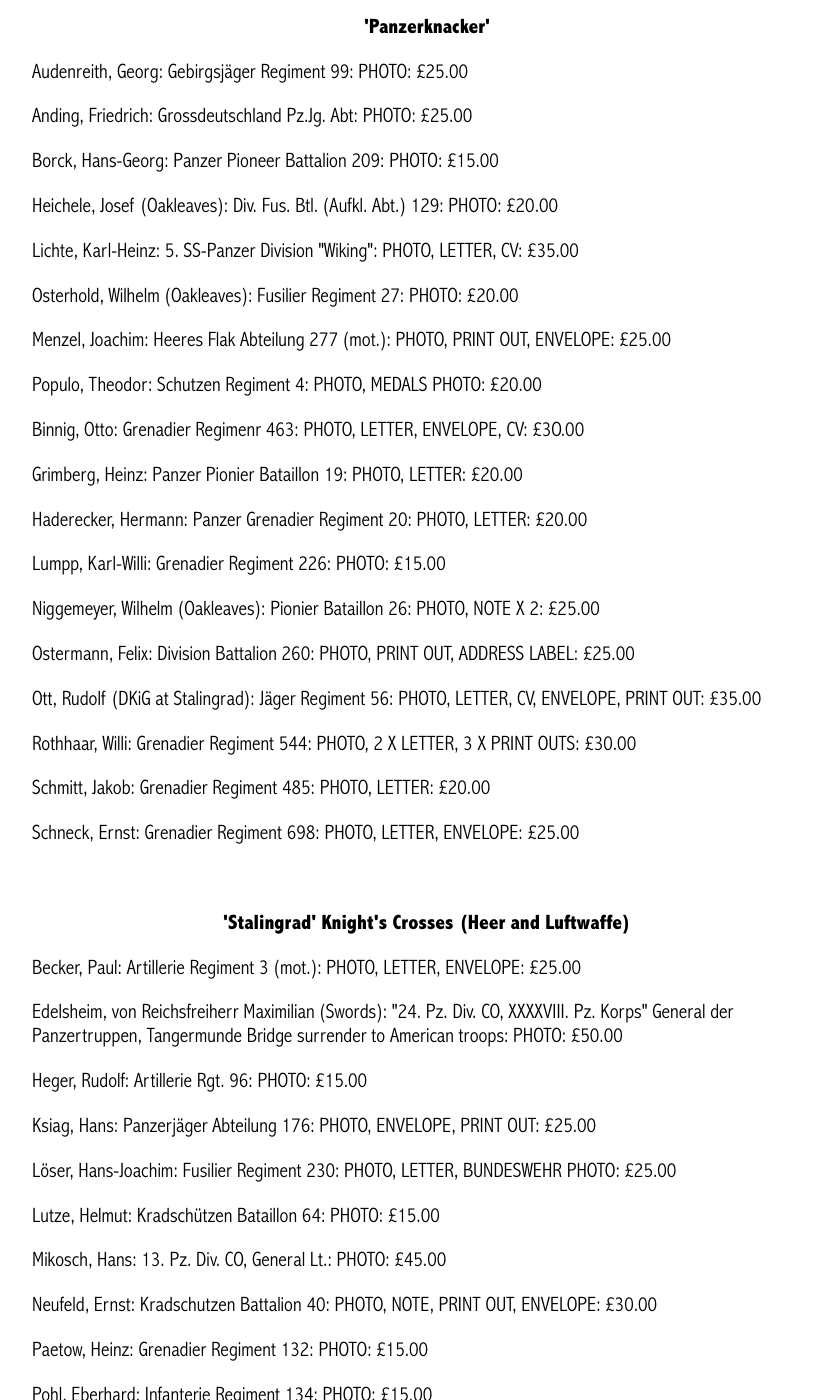
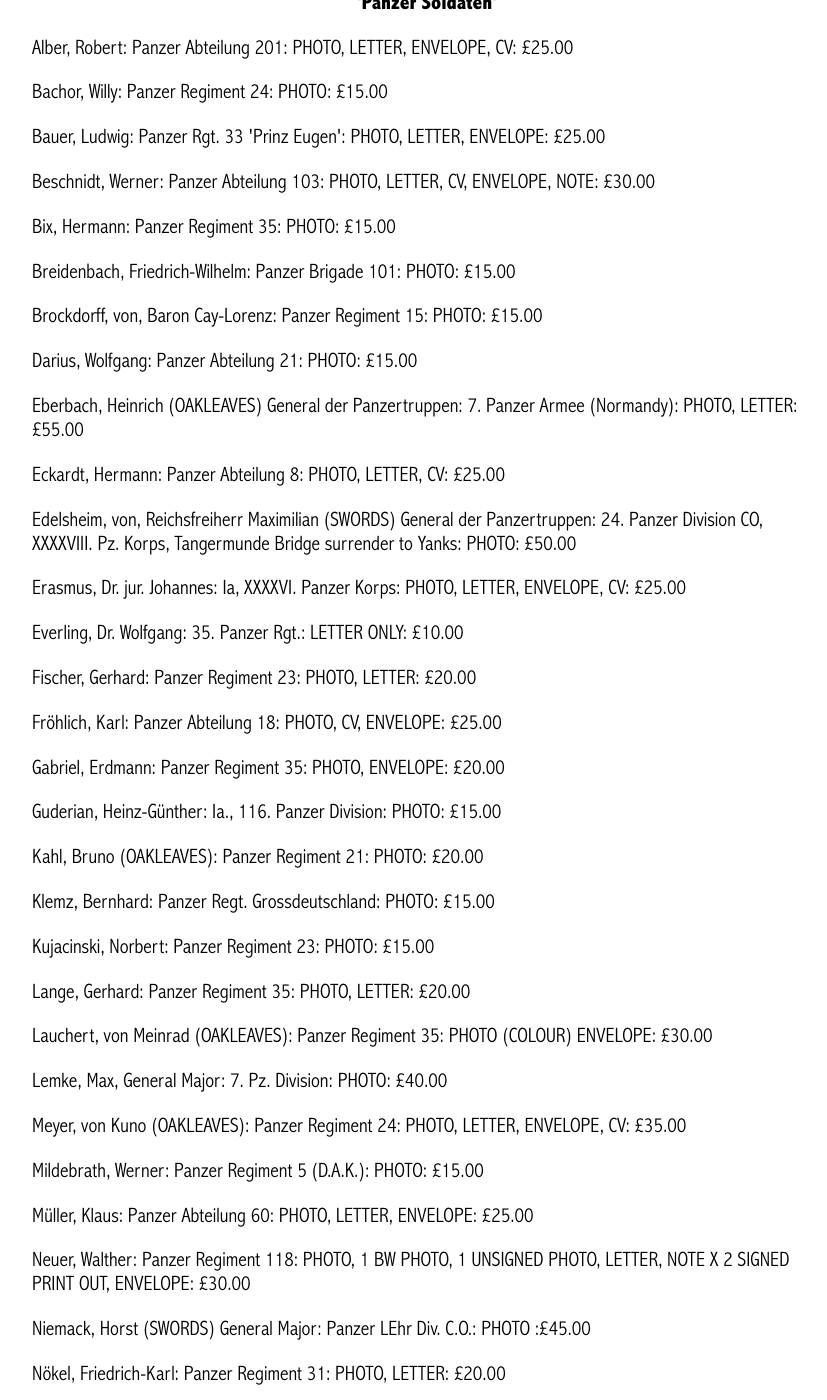
Before and after one commit to lahphotographs/lahphotographs.github.com, a Jekyll site: the page built from heer_photos.md, in a window 1280 px wide and 1400 px high, scrolled down 1821 px. Shown: the whole window, without its empty margins (213-1040 px from the left). Built offline with Jekyll 4.4.1, drawn with Linux system fonts in a browser that asks for light colours; some of the changed text lies outside the part shown.

Commit message:
Update heer_photos.md

```diff
--- a/heer_photos.md
+++ b/heer_photos.md
@@ -18,52 +18,57 @@ class: book_cover
 <img src="./assets/Carl Rodenburg.jpg"/>
 </p>
 <br />
-<p><b>Below is a selection of Heer Knight's Cross holder photographs currently for sale, this batch focusing on: Panzerknacker (Tank Destruction Badge holders) and Stalingrad related Knight's Crosses (Heer and Luftwaffe).</b></p>
+<p><b>Below is a selection of Heer Knight's Cross holder photographs currently for sale, this batch focusing on: HEER Panzermen.</b></p>
 <br />
-<p><b><center>'Panzerknacker'</center></b></p>
-<p>Audenreith,	Georg: Gebirgsjäger Regiment 99:  PHOTO: £25.00</p>
-<P>Anding,	Friedrich: Grossdeutschland Pz.Jg. Abt:	 PHOTO: £25.00</p>
-<p>Borck,	Hans-Georg: Panzer Pioneer Battalion 209:	PHOTO: £15.00</p>
-<p>Heichele,	Josef	(Oakleaves): Div. Fus. Btl. (Aufkl. Abt.) 129:	PHOTO: £20.00</p>
-<p>Lichte,	Karl-Heinz: 5. SS-Panzer Division "Wiking":	PHOTO, LETTER, CV: £35.00</p>
-<p>Osterhold,	Wilhelm	(Oakleaves): Fusilier Regiment 27:	PHOTO: £20.00</p>
-<p>Menzel,	Joachim: Heeres Flak Abteilung 277 (mot.):	PHOTO, PRINT OUT, ENVELOPE: £25.00</p>
-<p>Populo,	Theodor: Schutzen Regiment 4:	PHOTO, MEDALS PHOTO: £20.00</p>
-<p>Binnig,	Otto: Grenadier Regimenr 463:	PHOTO, LETTER, ENVELOPE, CV: £3O.00</p>
-<p>Grimberg,	Heinz: Panzer Pionier Bataillon 19:	PHOTO, LETTER: £20.00</p>
-<p>Haderecker,	Hermann: Panzer Grenadier Regiment 20:	PHOTO, LETTER: £20.00</p>
-<p>Lumpp,	Karl-Willi: Grenadier Regiment 226:	PHOTO: £15.00</p>
-<p>Niggemeyer,	Wilhelm	(Oakleaves): Pionier Bataillon 26:	PHOTO, NOTE X 2: £25.00</p>
-<p>Ostermann,	Felix: Division Battalion 260:	PHOTO, PRINT OUT, ADDRESS LABEL: £25.00</p>
-<p>Ott, Rudolf (DKiG at Stalingrad): Jäger Regiment 56:	PHOTO, LETTER, CV, ENVELOPE, PRINT OUT: £35.00</P>
-<p>Rothhaar,	Willi: Grenadier Regiment 544:	PHOTO, 2 X LETTER, 3 X PRINT OUTS: £30.00</p>
-<p>Schmitt,	Jakob: Grenadier Regiment 485:	PHOTO, LETTER: £20.00</p>
-<p>Schneck,	Ernst: Grenadier Regiment 698:	PHOTO, LETTER, ENVELOPE: £25.00</p>
-<br />
-<p><b><center>'Stalingrad' Knight's Crosses (Heer and Luftwaffe)</center></b></p>
-<p>Becker, Paul: Artillerie Regiment 3 (mot.):	PHOTO, LETTER, ENVELOPE: £25.00</p>
-<p>Edelsheim, von	Reichsfreiherr Maximilian	(Swords): "24. Pz. Div. CO, XXXXVIII. Pz. Korps"	General der Panzertruppen, Tangermunde Bridge surrender to American troops: PHOTO:	£50.00</p>
-<p>Heger, Rudolf: Artillerie Rgt. 96: PHOTO: £15.00</p>
-<p>Ksiag,	Hans: Panzerjäger Abteilung 176: PHOTO, ENVELOPE, PRINT OUT: £25.00</p>
-<p>Löser,	Hans-Joachim: Fusilier Regiment 230: PHOTO, LETTER, BUNDESWEHR PHOTO: £25.00</p>
-<p>Lutze,	Helmut: Kradschützen Bataillon 64: PHOTO: £15.00</p>
-<p>Mikosch, Hans: 13. Pz. Div. CO, General Lt.: PHOTO: £45.00</p>
-<p>Neufeld,	Ernst: Kradschutzen Battalion 40: PHOTO, NOTE, PRINT OUT, ENVELOPE:	£30.00</p>
-<p>Paetow,	Heinz: Grenadier Regiment 132: PHOTO: £15.00</p>
-<p>Pohl,	Eberhard: Infanterie Regiment 134: PHOTO: £15.00</p>
-<p>Rodenburg,	Carl	(Oakleaves): 76. Infanterie Division, Generalmajor:	PHOTO, 2 LETTERS: £45.00</p>
-<p>Schlömer,	Helmuth	(Oakleaves): XIV. Panzer Korps, Generalleutnant: PHOTO: £45.00</p>
-<p>Stracke,	Walter: Kradschutzen Battalion 55: PHOTO, LETTER, ENVELOPE:	£25.00</p>
-<p>Antrup,	Wilhelm	(Oakleaves): KG55: PHOTO: £20.00</p>
-<p>Bennemann,	Dr. med. dent. Helmut: JG52: PHOTO: £15.00</p>
-<p>Bleckl,	Karl: Stuka-Geschwader 1: PHOTO, PRINT OUT, ENVELOPE:	£20.00</p>
-<p>Gemünden, Otto: Flak Regiment 49: PHOTO, LETTER, CV, ENVELOPE, PRINT OUT: £35.00</p>
-<p>Hauser,	Helmuth: KG51: PHOTO: £15.00</p>
-<p>Lang,	Friedrich	(Swords): Stuka-Geschwader 2 "Immelmann": PHOTO, NOTE, ENVELOPE: £35.00</p>
-<p>Pressler,	Gustav	(Oakleaves): Stuka-Geschwader 2 "Immelmann":	PHOTO: £20.00</p>
-<p>Rall,	Günther	(Swords): JG52: PHOTO, PRINT OUT: £30.00</p>
-<p>Steinhoff,	Johannes	(Swords): JG52: PHOTO BUNDESWEHR, LETTER, PRINT OUT X 2: £30.00</p>
-<p>Täger,	Erich: KG1 "Hindenburg": PHOTO: £15.00</p>
-<p>Zähr,	Erich: KG z.b.V. 172: PHOTO (COLOUR): £20.00</p>
+<p><b><center>'Panzer Soldaten'</center></b></p>
+<p>Alber,	Robert: Panzer Abteilung 201: PHOTO, LETTER, ENVELOPE, CV: £25.00</p>
+<p>Bachor, Willy: Panzer Regiment 24: PHOTO: £15.00</p>
+<p>Bauer,	Ludwig: Panzer Rgt. 33 'Prinz Eugen': PHOTO, LETTER, ENVELOPE:	£25.00
+<P>Beschnidt, Werner: Panzer Abteilung 103:	PHOTO, LETTER, CV, ENVELOPE, NOTE: £30.00</p>
+<p>Bix,	Hermann: Panzer Regiment 35: PHOTO:	£15.00</p>
+<p>Breidenbach,	Friedrich-Wilhelm: Panzer Brigade 101: PHOTO:	£15.00</p>
+<p>Brockdorff, von,	Baron Cay-Lorenz: Panzer Regiment 15: PHOTO:	£15.00</p>
+<p>Darius,	Wolfgang: Panzer Abteilung 21: PHOTO:	£15.00</p>
+<p>Eberbach,	Heinrich (OAKLEAVES) General der Panzertruppen: 7. Panzer Armee (Normandy): PHOTO, LETTER:	£55.00</p>
+<p>Eckardt,	Hermann: Panzer Abteilung 8: PHOTO, LETTER, CV:	£25.00</p>
+<p>Edelsheim, von,	Reichsfreiherr Maximilian	(SWORDS) General der Panzertruppen: 24. Panzer Division CO, XXXXVIII. Pz. Korps, Tangermunde Bridge surrender to Yanks: PHOTO:	£50.00</p>
+<p>Erasmus,	Dr. jur. Johannes: Ia, XXXXVI. Panzer Korps: PHOTO, LETTER, ENVELOPE, CV:	£25.00</p>
+<p>Everling,	Dr. Wolfgang: 35. Panzer Rgt.: LETTER ONLY:	£10.00</p>
+<p>Fischer,	Gerhard: Panzer Regiment 23: PHOTO, LETTER:	£20.00</p>
+<p>Fröhlich,	Karl: Panzer Abteilung 18: PHOTO, CV, ENVELOPE:	£25.00</p>
+<p>Gabriel,	Erdmann: Panzer Regiment 35: PHOTO, ENVELOPE:	£20.00</p>
+<p>Guderian,	Heinz-Günther: Ia., 116. Panzer Division: PHOTO:	£15.00</p>
+<p>Kahl,	Bruno	(OAKLEAVES): Panzer Regiment 21: PHOTO:	£20.00</p>
+<p>Klemz,	Bernhard: Panzer Regt. Grossdeutschland: PHOTO: £15.00</p>
+<p>Kujacinski,	Norbert: Panzer Regiment 23: PHOTO:	£15.00</p>
+<p>Lange,	Gerhard: Panzer Regiment 35: PHOTO, LETTER:	£20.00</p>
+<p>Lauchert, von	Meinrad	(OAKLEAVES): Panzer Regiment 35: PHOTO (COLOUR) ENVELOPE:	£30.00</p>
+<p>Lemke,	Max, General Major: 7. Pz. Division: PHOTO: £40.00</p>
+<p>Meyer, von	Kuno (OAKLEAVES): Panzer Regiment 24: PHOTO, LETTER, ENVELOPE, CV: £35.00</p>
+<p>Mildebrath,	Werner: Panzer Regiment 5 (D.A.K.): PHOTO:	£15.00</p>
+<p>Müller,	Klaus: Panzer Abteilung 60: PHOTO, LETTER, ENVELOPE:	£25.00</p>
+<p>Neuer,	Walther: Panzer Regiment 118: PHOTO, 1 BW PHOTO, 1 UNSIGNED PHOTO, LETTER, NOTE X 2 SIGNED PRINT OUT, ENVELOPE:	£30.00</p>
+<p>Niemack,	Horst	(SWORDS) General Major: Panzer LEhr Div. C.O.: PHOTO :£45.00</p>
+<p>Nökel,	Friedrich-Karl: Panzer Regiment 31: PHOTO, LETTER:	£20.00</p>
+<p>Oberwöhrmann,	Erich: Panzer Abt.  "Feldherrnhalle": PHOTO:	£15.00</p>
+<p>Ohrloff,	Horst: Panzer Regiment 25: PHOTO:	£15.00</p>
+<p>Peters,	Reinhard: Panzer Regiment 35: PHOTO:	£15.00</p>
+<p>Philipp,	Ernst	(OAKLEAVES): Panzer Regiment 1: PHOTO: £20.00</p>
+<p>Plato, von,	Anton-Detlev: Ia, 5. Panzer Division: PHOTO, CV: £20.00</p>
+<p>Rettemeier,	Josef	(OAKLEAVES): Panzer Abteilung 5: PHOTO, ENVELOPE:	£25.00</p>
+<p>Roßmann,	Emil: Panzer Regiment 26: PHOTO:	£15.00</p>
+<p>Schlömer,	Helmuth	(OAKLEAVES) Generalleutnant,: XIV. Panzer Korps, XIV. Pz. Kps, surrender at Stalingrad, Nat Comm Free Germany: PHOTO: £45.00</p>
+<p>Schönfeld,	Kurt: Panzer Regiment 10: PHOTO:	£15.00</p>
+<p>Schultz,	Fritz-Rudolf	(OAKLEAVES): Panzer Regiment 35: PHOTO, LETTER:	£25.00</p>
+<p>Schulze,	Paul	(OAKLEAVES): Panzer Regiment 21: PHOTO:	£20.00</p>
+<p>Schulz-Merkel,	Dr. med. Hans-Joachim: Panzer Regiment 35: PHOTO, LETTER, ENVELOPE:	£25.00</p>
+<p>Strasser,	Erwin: Panzer Regiment 33: PHOTO:	£15.00</p>
+<p>Thaler,	Andreas: Panzer Regiment 25: PHOTO, SIGNED BUSINESS CARD:	£20.00</p>
+<p>Weidenbrück,	Wilhelm	(OAKLEAVES): 2. Panzer Division: PHOTO, LETTER, ENVELOPE: £30.00</p>
+<p>Weißflog,	Hans-Joachim: Panzer Regiment 16: PHOTO:	£15.00</p>
+<p>Wiesmann,	Hugo: Panzer Regiment 11: PHOTO:	£15.00</p>
+<p>Wolf,	Alfred: Panzer Regiment 23: PHOTO, LETTER:	£20.00</p>
+<p>Wollschläger,	Artur: Panzer Regiment 35: PHOTO, LETTER, ENVELOPE:	£25.00</p>
+<p>Zobel,	Horst: Panzer "Muncheberg": PHOTO, CV:	£20.00</p>
 <br />
 <p><b><center>Not see the person you would like to add to your collection in the list above? Just ask for who you seek, so that I can confirm whether they are within the wider collection.</center></b></p>
```
